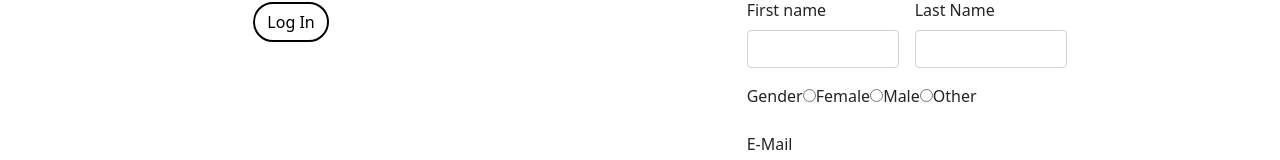
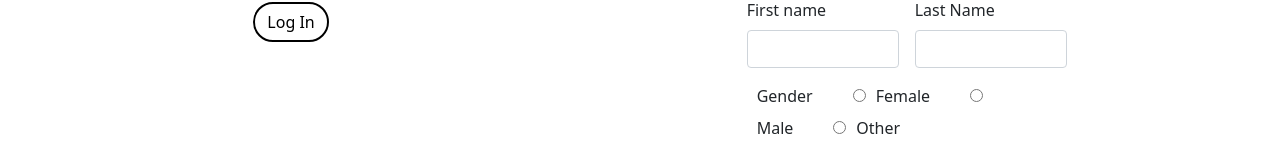
Before and after one commit to Ivorysanna/Fahrradverleih, a Vue app: page /RentABike in a window 1280 px wide. Both pictures are taken after a click on the button "Sign Up". Shown: the part 1006-1166 px from the top of the page. Built offline with nearby package versions, Linux system fonts and the light colour scheme; no server answers.

Commit message:
padding sign up section

```diff
--- a/src/views/RentABikeView.vue
+++ b/src/views/RentABikeView.vue
@@ -198,15 +198,15 @@ export default {
                             <input type="text" class="form-control" id="lastName" v-model="selectedLastName" />
                         </div>
                         <div class="col-12">
-                                <label for="inputEmail4" class="form-label">Gender</label>
+                                <label for="inputEmail4" class="form-label gender">Gender</label>
                                 <input type="radio" id="female" value="female" v-model="selectedGender" />
-                                <label for="one">Female</label>
+                                <label  class="gender" for="one">Female</label>
 
                                 <input type="radio" id="male" value="male" v-model="selectedGender" />
-                                <label for="one">Male</label>
+                                <label class="gender" for="one">Male</label>
 
                                 <input type="radio" id="other" value="other" v-model="selectedGender" />
-                                <label for="one">Other</label>
+                                <label class="gender" for="one">Other</label>
                         </div>
                         <div class="col-12">
                             <label for="inputEmail4" class="form-label">E-Mail</label>
@@ -449,4 +449,9 @@ export default {
     padding-left: 10px;
     padding-right: 40px;
 }
+
+.gender {
+    padding-left: 10px;
+    padding-right: 40px;
+}
 </style>
```
